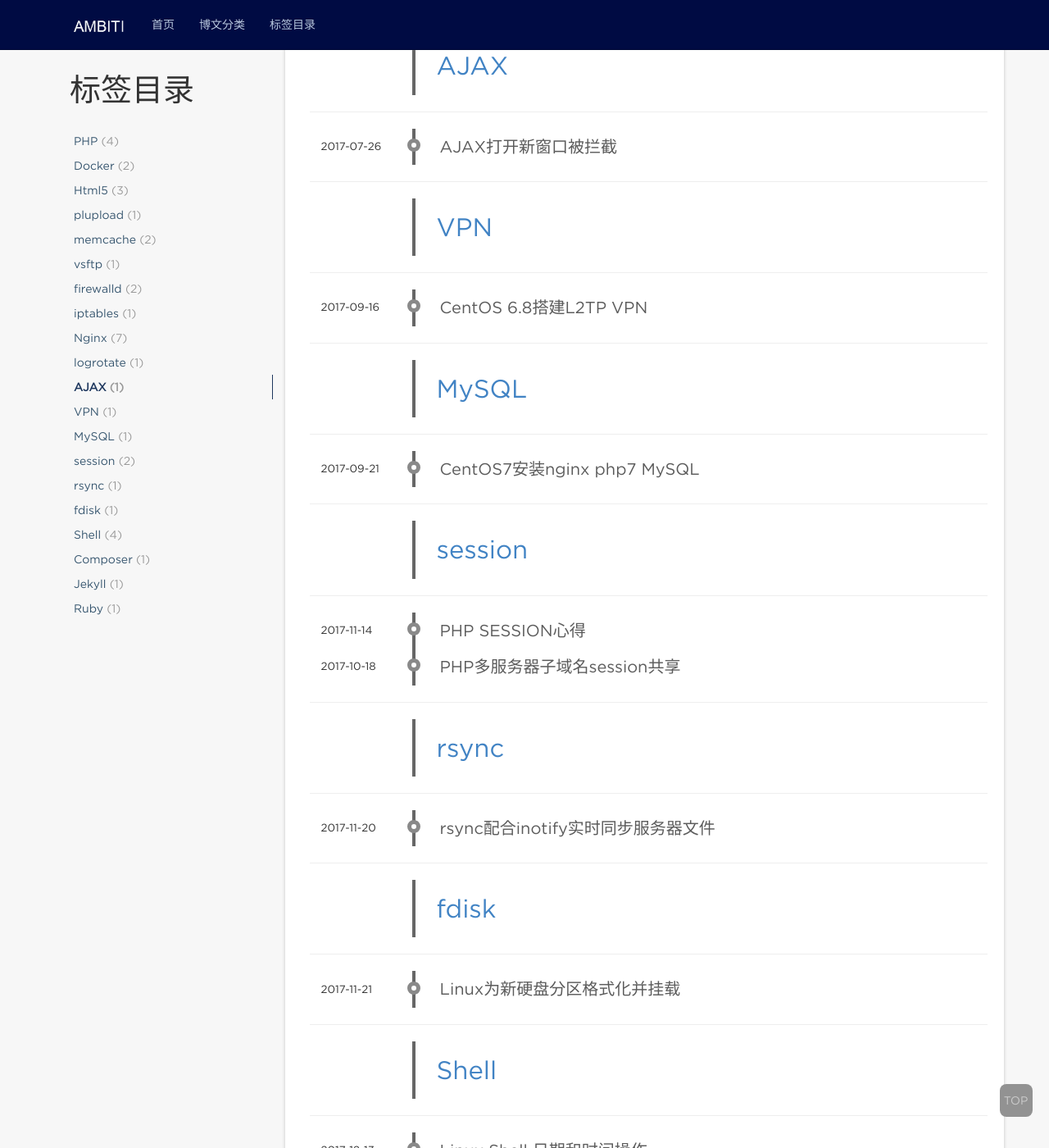
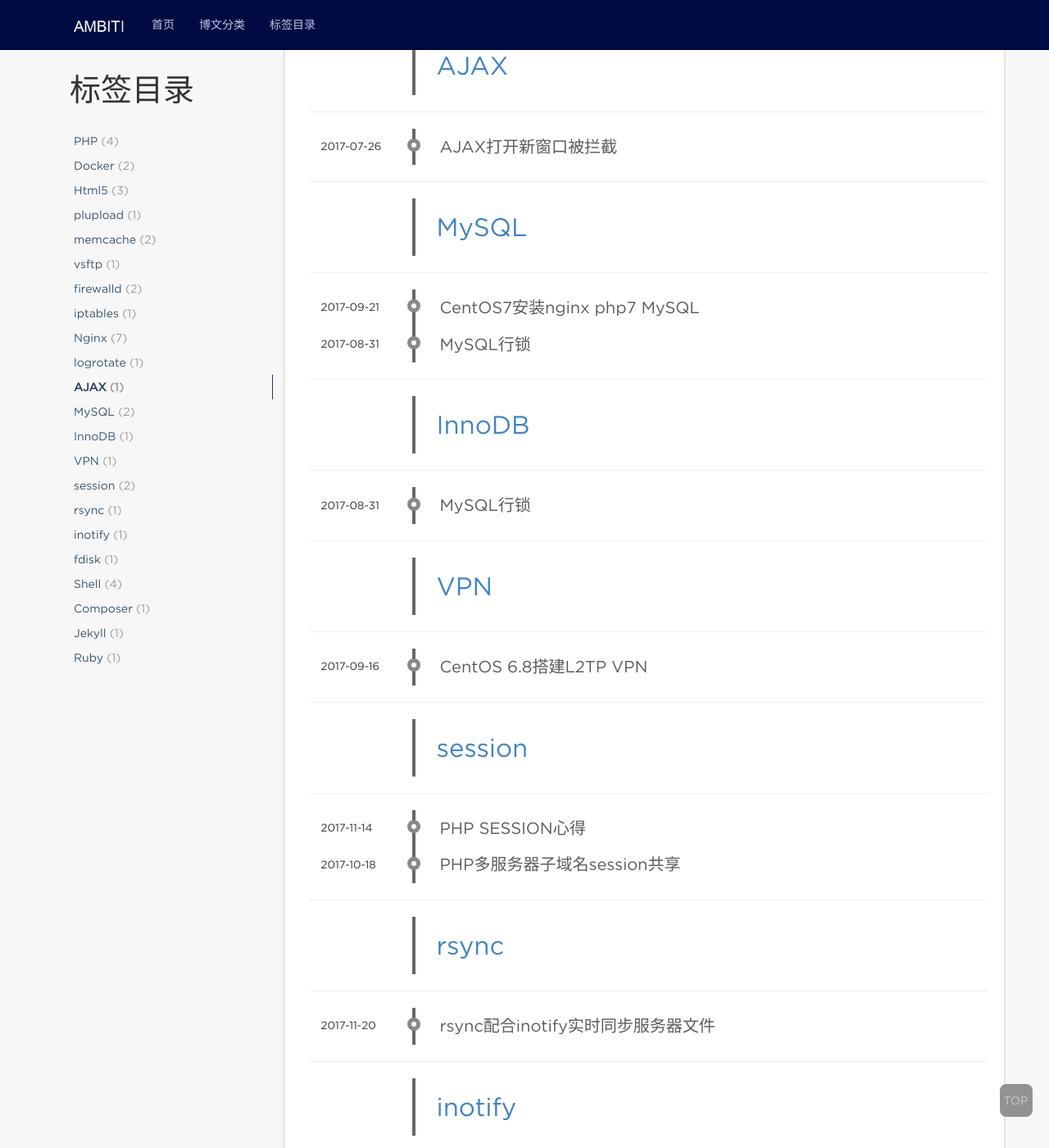
Before and after one commit to fengkai8375/fengkai8375.github.io, a Jekyll site: the page built from tag/index.html, in a window 1280 px wide and 1400 px high, scrolled down 2825 px. Shown: the whole window at 82% size. Built offline with Jekyll 4.4.1, drawn with Linux system fonts in a browser that asks for light colours; nearby versions of some CDN libraries; comment, search, counter and statistics services are not loaded.

Commit message:
new post

````diff
--- a/_posts/Linux/2017-11-20-Rsync-Inotify-Sync-Servers.md
+++ b/_posts/Linux/2017-11-20-Rsync-Inotify-Sync-Servers.md
@@ -3,7 +3,9 @@ layout: post
 title: "rsync配合inotify实时同步服务器文件"
 date: 2017-11-20 09:00:00 +0800
 categories: Linux
-tag: rsync
+tag:
+ - rsync
+ - inotify
 ---
 * content
 {:toc}
--- /dev/null
+++ b/_posts/MySQL/2017-08-31-MySQL-Row-Lock.md
@@ -0,0 +1,21 @@
+---
+layout: post
+title: "MySQL行锁"
+date: 2017-08-31 09:00:00 +0800
+categories: MySQL
+tag:
+ - MySQL
+ - InnoDB
+---
+* content
+{:toc}
+
+`select`默认不加锁，但可以通过添加`FOR UPDATE`显式地加锁。
+```
+select * from table_name where id=1 FOR UPDATE;
+select id,name,passwd from table_name where id=1 FOR UPDATE;
+```
+
+行锁锁的整行的数据，跟select的字段无关。
+
+> InnoDB行锁是通过给索引项加锁来实现的，即只有通过索引条件检索数据，InnoDB才使用行级锁，否则将使用表锁！
````
